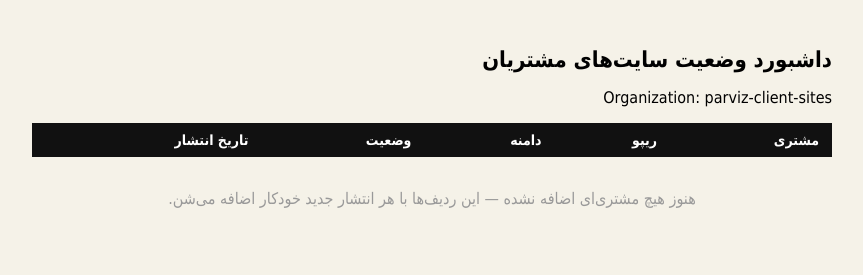
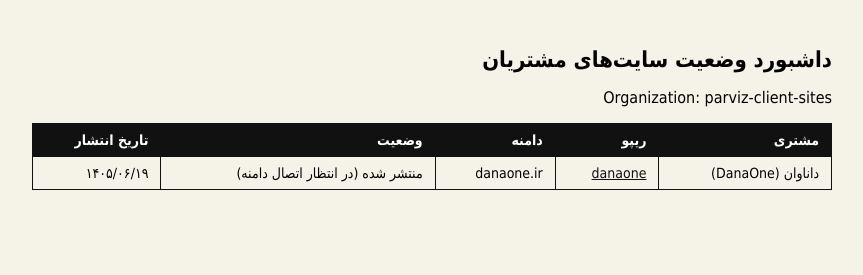
Before and after one commit to parviz-client-sites/toolbox-dashboard, a plain HTML site: page index.html in a window 1280 px wide. Shown: the whole page, without its empty margins (208-1071 px from the left). Drawn offline with Linux system fonts and the light colour scheme.

Commit message:
add danaone to dashboard

```diff
--- a/index.html
+++ b/index.html
@@ -9,7 +9,7 @@ h1{font-size:22px}
 table{width:100%;border-collapse:collapse;margin-top:16px}
 th,td{border:1px solid #111;padding:8px 12px;text-align:right;font-size:14px}
 th{background:#111;color:#fff}
-.empty{color:#999;padding:16px;text-align:center}
+a{color:#111}
 </style>
 </head>
 <body>
@@ -17,7 +17,7 @@ th{background:#111;color:#fff}
 <p>Organization: parviz-client-sites</p>
 <table id="tbl">
 <tr><th>مشتری</th><th>ریپو</th><th>دامنه</th><th>وضعیت</th><th>تاریخ انتشار</th></tr>
+<tr><td>داناوان (DanaOne)</td><td><a href="https://github.com/parviz-client-sites/danaone" target="_blank">danaone</a></td><td>danaone.ir</td><td>منتشر شده (در انتظار اتصال دامنه)</td><td>۱۴۰۵/۰۶/۱۹</td></tr>
 </table>
-<p class="empty">هنوز هیچ مشتری‌ای اضافه نشده — این ردیف‌ها با هر انتشار جدید خودکار اضافه می‌شن.</p>
 </body>
 </html>
```
